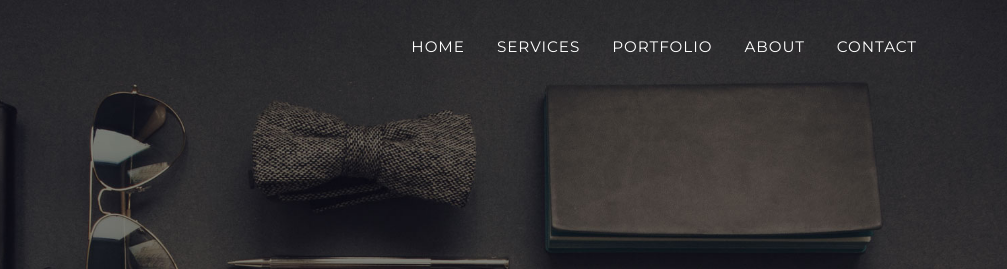
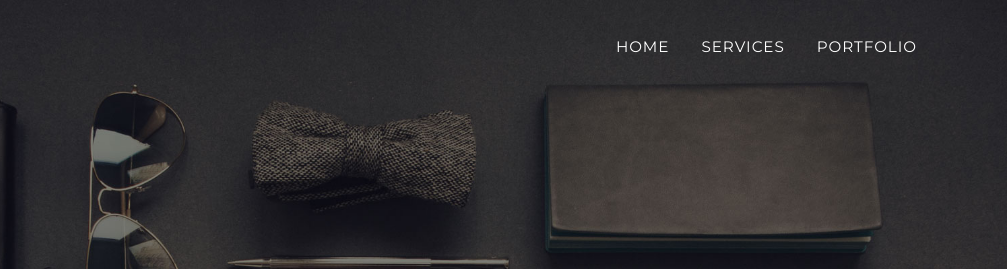
Before and after one commit to inkamurek/git3-ostatnieZadanie, a website: page index.html in a window 1280 px wide. Shown: the top 269 px of the page, 273-1280 px from the left. Drawn offline with Linux system fonts and the light colour scheme.

Commit message:
Change in menu bar HTML

```diff
--- a/index.html
+++ b/index.html
@@ -30,8 +30,6 @@
                         <li class="nav-item"><a class="nav-link" href="#home">Home</a></li>
                         <li class="nav-item"><a class="nav-link" href="#services">Services</a></li>
                         <li class="nav-item"><a class="nav-link" href="#portfolio">Portfolio</a></li>
-                        <li class="nav-item"><a class="nav-link" href="#about">About</a></li>
-                        <li class="nav-item"><a class="nav-link" href="#contact">Contact</a></li>
                     </ul>
                 </div>
             </div>
```
